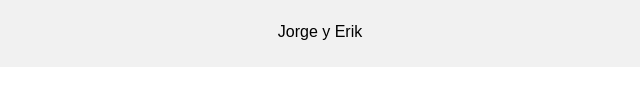
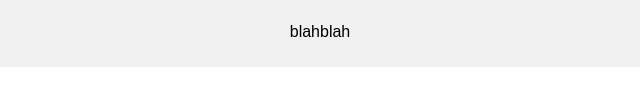
Before and after one commit to Erikgs19/fct, a plain HTML site: page index.html in a window 1280 px wide. Shown: the part 519-624 px from the top of the page, 320-960 px from the left. Drawn offline with Linux system fonts and the light colour scheme.

```diff
--- a/index.html
+++ b/index.html
@@ -18,7 +18,7 @@
 </div>
 
 <div class="footer">
-  <p>Jorge y Erik</p>
+  <p>blahblah</p>
 </div>
 
 </body>
```
